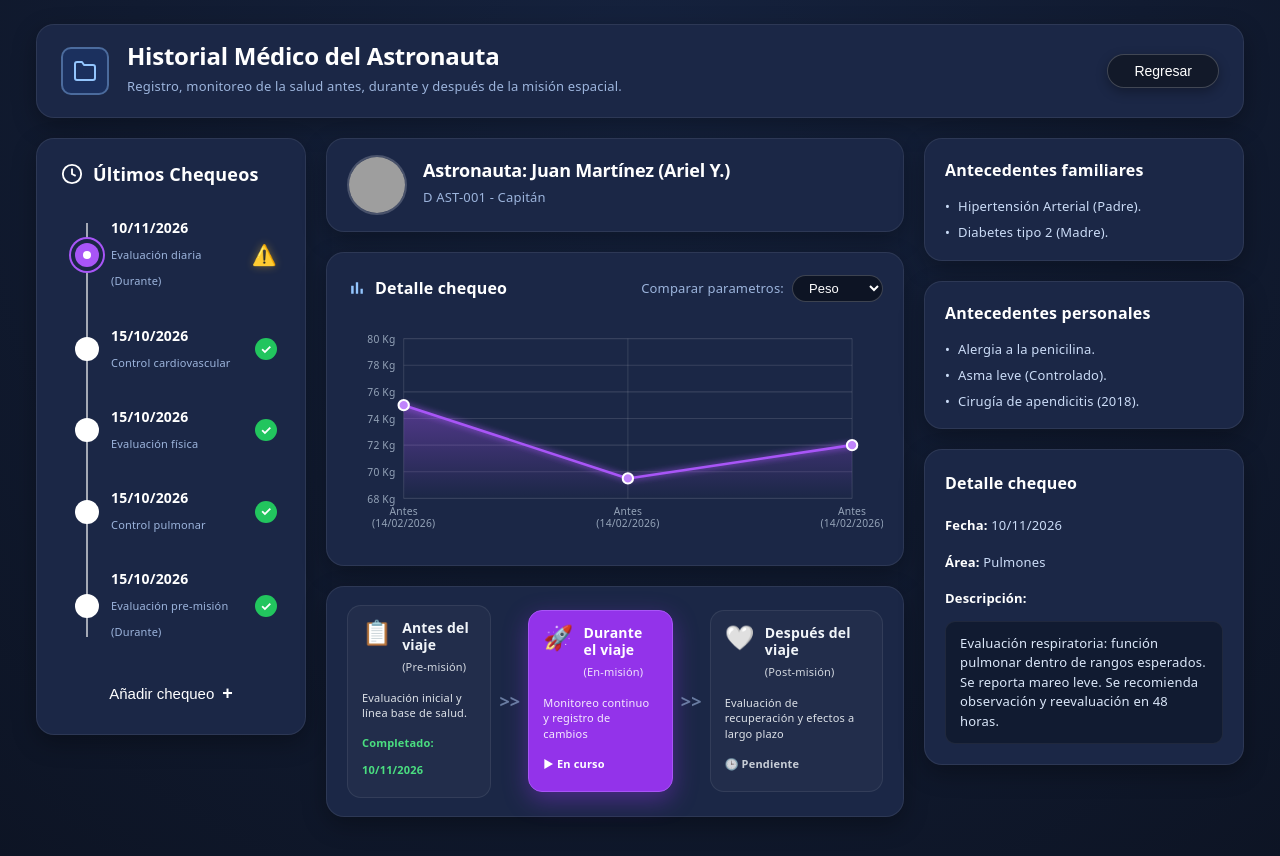
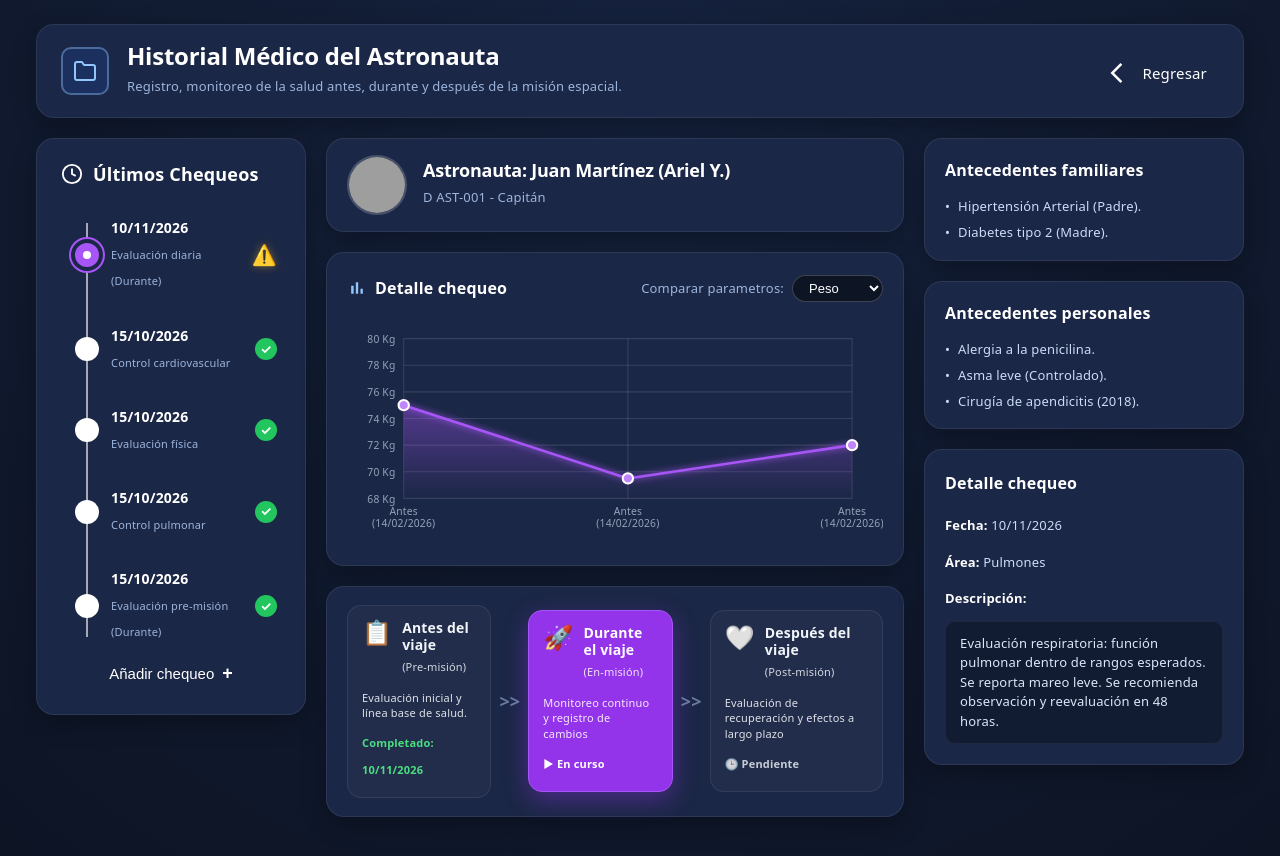
Before and after one commit to TrancaPatch/space-app-2026-frontend, a React (Vite) app: page /historial/1 in a window 1280 px wide. Shown: the top 856 px of the page. Built offline with nearby package versions, Linux system fonts and the light colour scheme; grey boxes are pictures that could not be loaded.

Commit message:
feat: update back navigation button to use material icon and adjust margin

```diff
--- a/src/routes/HistorialPage.tsx
+++ b/src/routes/HistorialPage.tsx
@@ -69,14 +69,12 @@ export function HistorialPage() {
             </div>
           </div>
 
-          <button
-            type="button"
-            className="btn-regresar"
-            onClick={() => navigate(-1)}
-            title="Volver a la vista anterior"
-          >
-            Regresar
-          </button>
+          <div className="btn-add-checkup" onClick={() => navigate(-1)} title="Volver a la vista anterior">
+            <span className="material-symbols-outlined">
+              arrow_back_ios
+            </span>
+            <p>Regresar</p>
+          </div>
         </header>
 
         {/* Grid principal de 3 columnas */}
--- a/src/styles/Historial.css
+++ b/src/styles/Historial.css
@@ -228,7 +228,7 @@
 }
 
 .btn-add-checkup {
-  margin-top: 24px;
+  margin-top: 4px;
   background: none;
   border: none;
   color: #ffffff;
```
